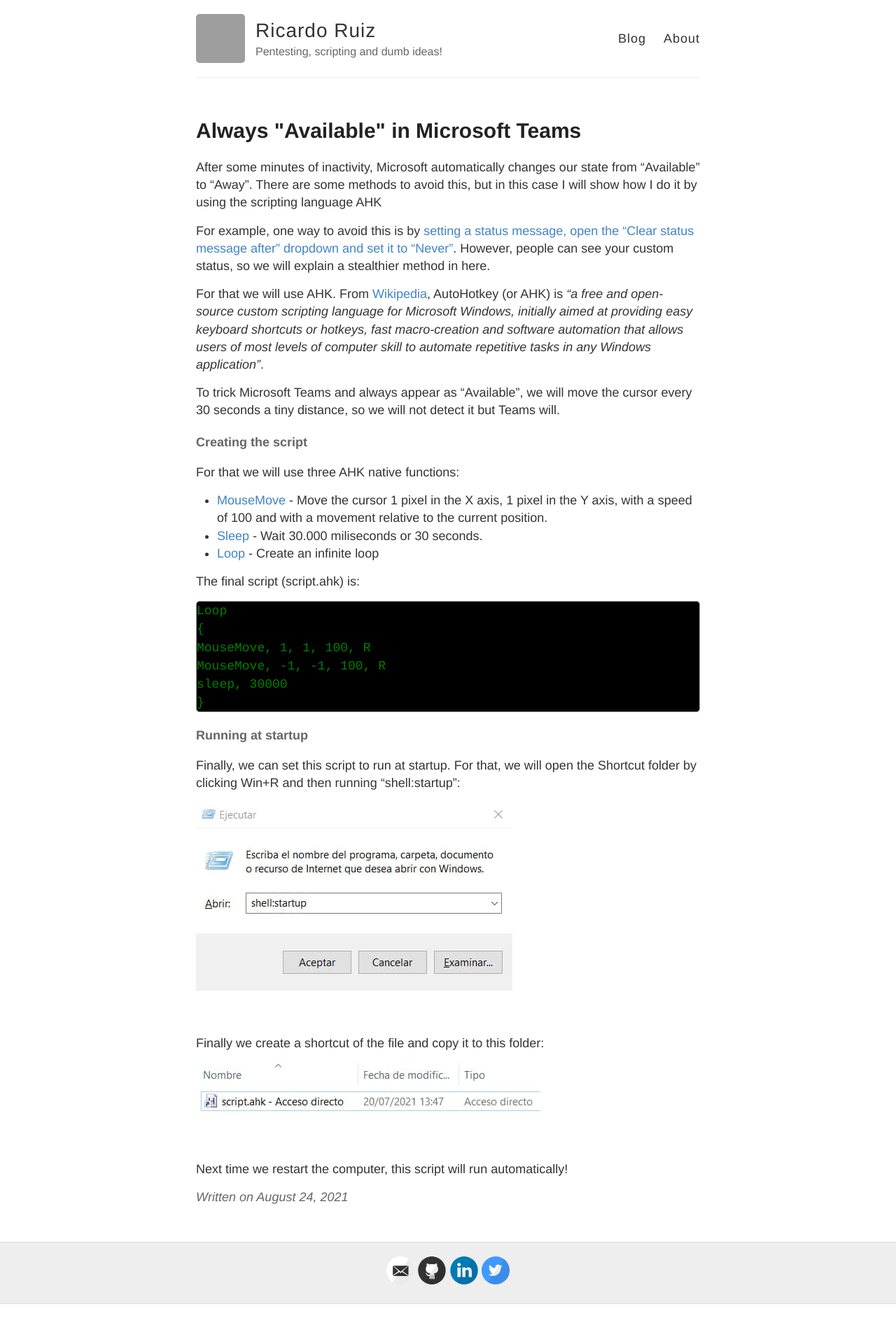
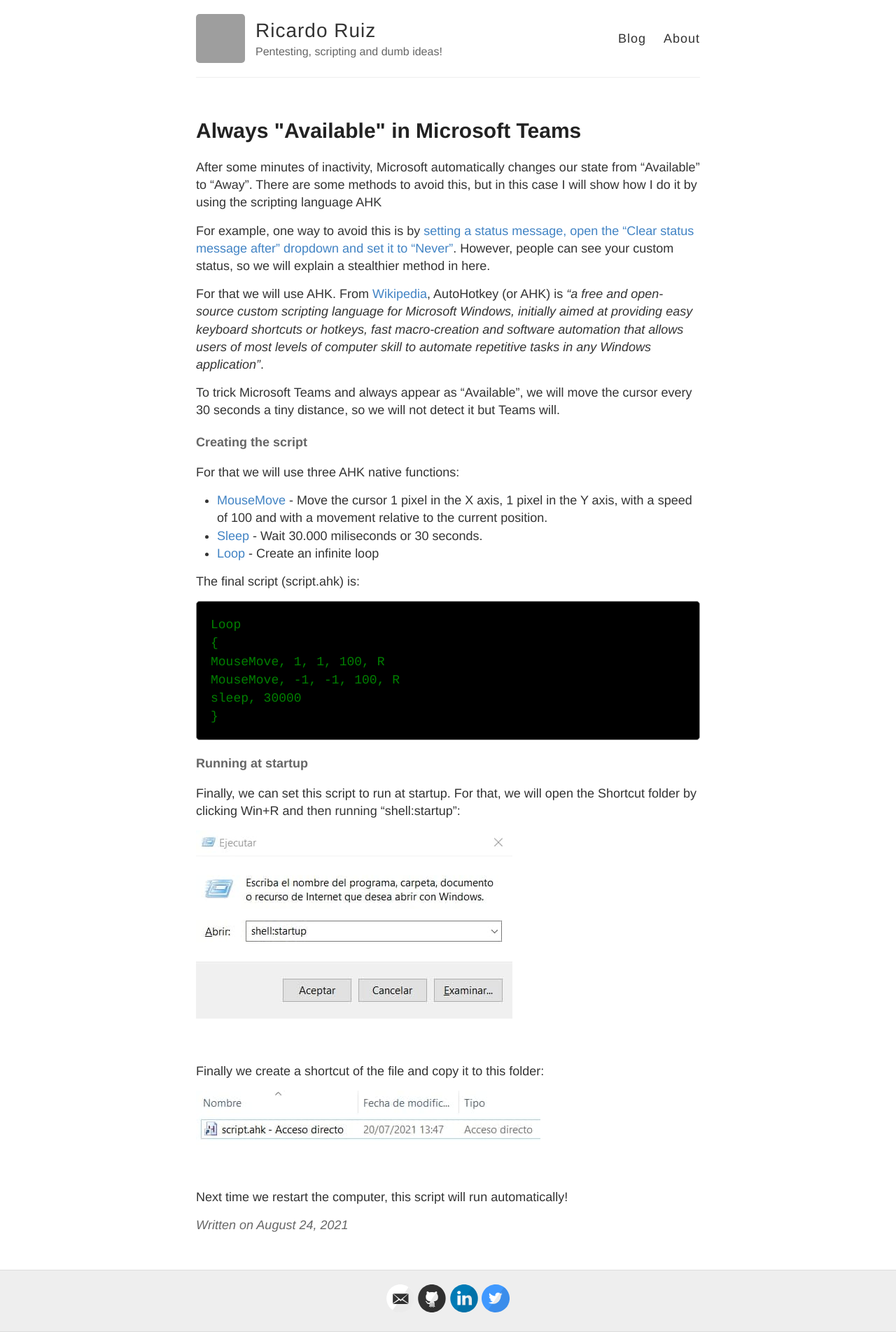
Before and after one commit to ricardojoserf/ricardojoserf.github.io, a Jekyll site: the page built from _posts/2021-8-24-Ahk.md, in a window 1280 px wide. Shown: the whole page at 70% size. Built offline with Jekyll 4.4.1, drawn with Linux system fonts in a browser that asks for light colours; before the commit the page ends 1864 px from its top, so only the background shows below that; grey boxes are pictures that could not be loaded.

Commit message:
Update _highlights.scss

```diff
--- a/_sass/_highlights.scss
+++ b/_sass/_highlights.scss
@@ -8,8 +8,9 @@
   // -webkit-border-radius: 5px;
   // margin: 1em 0;
   // word-wrap: break-word;
-  overflow-x: scroll;
+  overflow-x: auto;
   overflow-y: auto;
+  padding: 20px;
   // display: block;
   // line-height: 1.6em;
   background-color: #000000;
```
